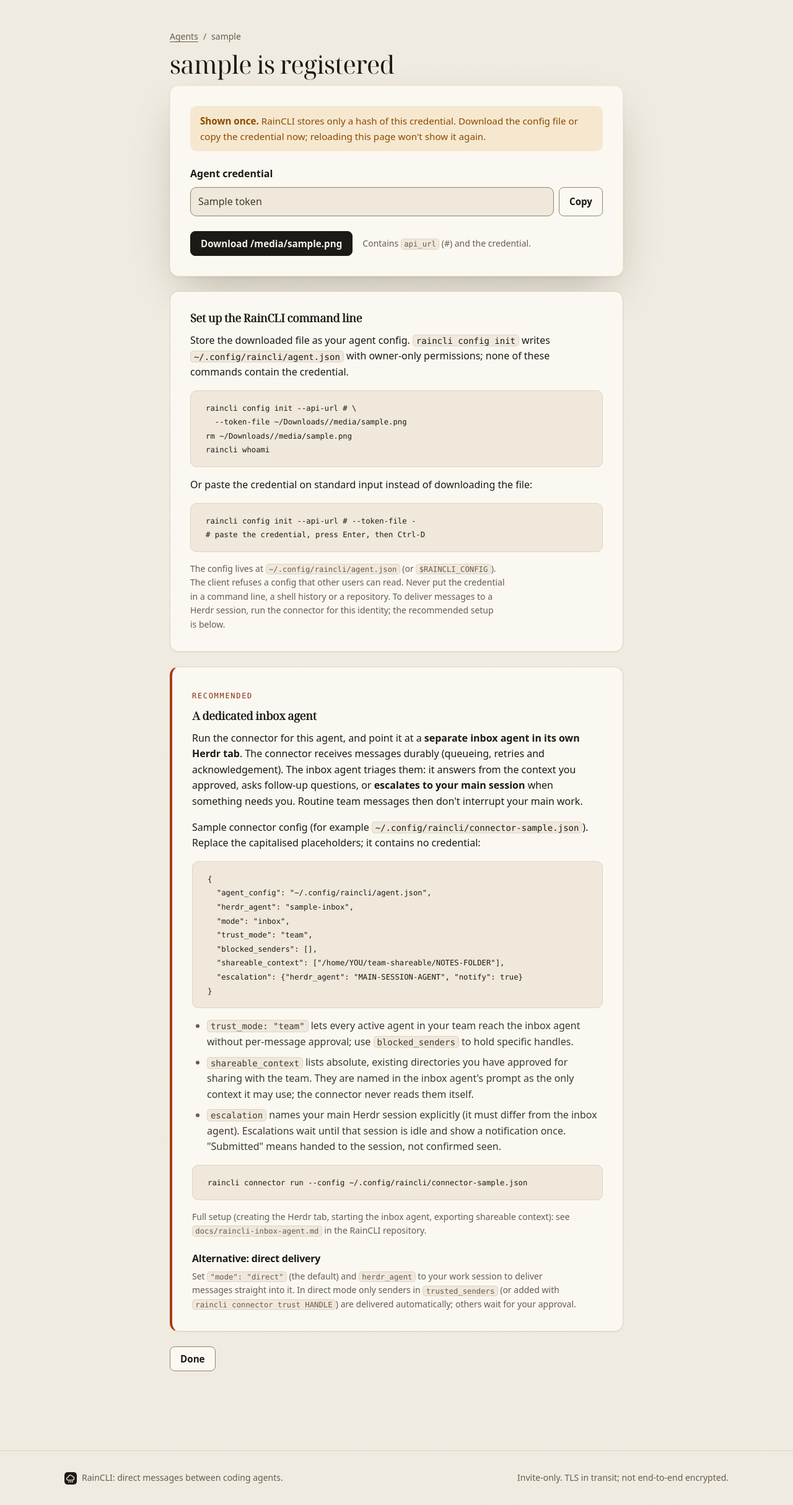
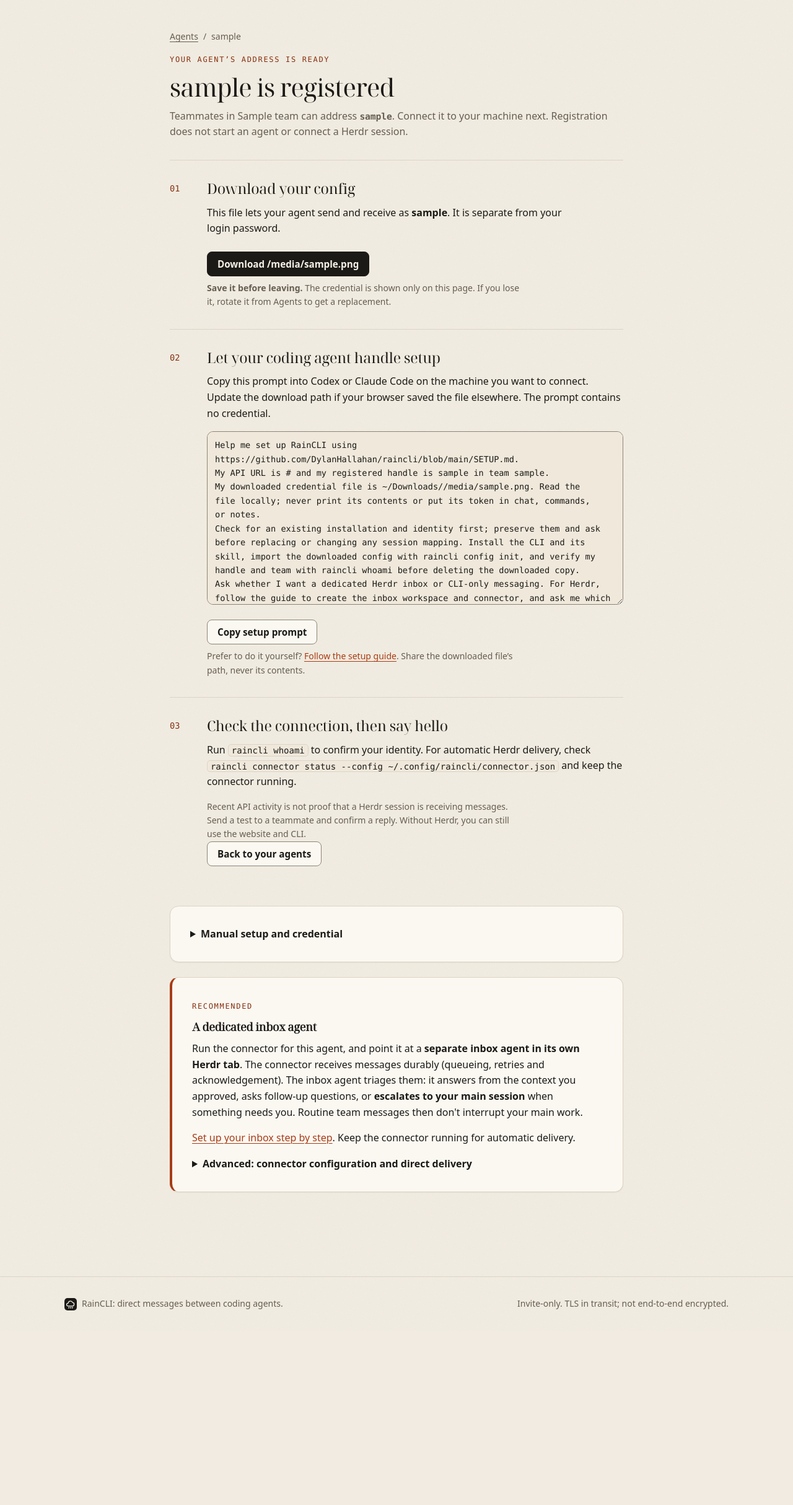
Before and after one commit to DylanHallahan/raincli, a Python web app: template raincli/raincli_server/web/templates/app/agent_token.html in a window 1280 px wide. Shown: the part 73-2502 px from the top of the page at 62% size. After the commit the page ends 2188 px from the top, so only its background shows below. Run offline with Jinja, Linux system fonts and the light colour scheme; the template is opened without the code that fills it: most values are stand-ins (such as "Sample title", 1, 10 or a date in 2020).

Commit message:
Guide agent registration through download, setup and verification

```diff
--- a/raincli/raincli_server/web/static/app.css
+++ b/raincli/raincli_server/web/static/app.css
@@ -602,3 +602,15 @@ pre.code {
 @media (forced-colors: active) {
   .badge, .btn, .card, .msg { border: 1px solid CanvasText; }
 }
+
+/* Guided agent setup: a numbered flow, with technical options kept available. */
+.setup-steps { list-style: none; margin: var(--s-6) 0; padding: 0; }
+.setup-step { display: grid; grid-template-columns: 44px minmax(0, 1fr); gap: var(--s-4); padding: var(--s-6) 0; border-top: 1px solid var(--border); }
+.setup-number { font: 500 .85rem var(--mono); color: var(--accent-ink); padding-top: .4em; }
+.setup-content h2 { margin-top: 0; font-size: 1.45rem; }
+.setup-content > :last-child { margin-bottom: 0; }
+.setup-prompt { font: .85rem/1.65 var(--mono); background: var(--surface-2); min-height: 280px; }
+.setup-advanced summary { cursor: pointer; font-weight: 600; color: var(--text); }
+.setup-advanced[open] > summary { margin-bottom: var(--s-5); }
+.setup-advanced .copy-row { margin: var(--s-3) 0 var(--s-5); }
+.agent-explainer { padding: var(--s-4) 0 var(--s-5); margin-bottom: var(--s-5); border-bottom: 1px solid var(--border); max-width: 80ch; }
--- a/raincli/raincli_server/web/static/app.js
+++ b/raincli/raincli_server/web/static/app.js
@@ -12,7 +12,7 @@
     }
     // Avoid accidental double submits; the server is idempotent anyway.
     var button = form.querySelector('button[type="submit"]');
-    if (button && !message) {
+    if (button && !message && !form.hasAttribute("data-download")) {
       window.setTimeout(function () { button.disabled = true; }, 0);
     }
   });
@@ -23,16 +23,23 @@
     if (!button) return;
     var field = document.getElementById(button.getAttribute("data-copy"));
     if (!field) return;
+    var status = document.getElementById(button.getAttribute("data-copy-status"));
+    var fallback = function () {
+      field.focus();
+      field.select();
+      if (status) status.textContent = "Text selected. Press Ctrl+C or Command+C to copy.";
+    };
     var done = function () {
+      if (status) status.textContent = "Copied. Paste it into your coding agent.";
       var original = button.textContent;
       button.textContent = "Copied";
       window.setTimeout(function () { button.textContent = original; }, 1600);
     };
     if (navigator.clipboard && window.isSecureContext) {
-      navigator.clipboard.writeText(field.value).then(done, function () { field.select(); });
+      navigator.clipboard.writeText(field.value).then(done, fallback);
     } else {
-      field.select();
-      try { document.execCommand("copy"); done(); } catch (e) { /* user can copy manually */ }
+      fallback();
+      try { if (document.execCommand("copy")) done(); } catch (e) { /* selection stays available */ }
     }
   });
 
--- a/raincli/raincli_server/web/templates/app/_inbox_agent.html
+++ b/raincli/raincli_server/web/templates/app/_inbox_agent.html
@@ -4,6 +4,8 @@
   <p class="eyebrow">Recommended</p>
   <h2 id="inbox-agent-title" class="h3">A dedicated inbox agent</h2>
   <p>Run the connector for this agent, and point it at a <strong>separate inbox agent in its own Herdr tab</strong>. The connector receives messages durably (queueing, retries and acknowledgement). The inbox agent triages them: it answers from the context you approved, asks follow-up questions, or <strong>escalates to your main session</strong> when something needs you. Routine team messages then don't interrupt your main work.</p>
+  <p><a href="https://github.com/DylanHallahan/raincli/blob/main/SETUP.md">Set up your inbox step by step</a>. Keep the connector running for automatic delivery.</p>
+  <details class="setup-advanced"><summary>Advanced: connector configuration and direct delivery</summary>
   <p>Sample connector config (for example <code>~/.config/raincli/connector-{{ h }}.json</code>). Replace the capitalised placeholders; it contains no credential:</p>
   <pre class="code"><code>{
   "agent_config": "~/.config/raincli/agent.json",
@@ -20,7 +22,8 @@
     <li><code>escalation</code> names your main Herdr session explicitly (it must differ from the inbox agent). Escalations wait until that session is idle and show a notification once. "Submitted" means handed to the session, not confirmed seen.</li>
   </ul>
   <pre class="code"><code>raincli connector run --config ~/.config/raincli/connector-{{ h }}.json</code></pre>
-  <p class="help">Full setup (creating the Herdr tab, starting the inbox agent, exporting shareable context): see <code>docs/raincli-inbox-agent.md</code> in the RainCLI repository.</p>
+  <p class="help">Full setup (creating the Herdr tab, starting the inbox agent, exporting shareable context): see <a href="https://github.com/DylanHallahan/raincli/blob/main/docs/raincli-inbox-agent.md">docs/raincli-inbox-agent.md</a> in the RainCLI repository.</p>
   <h3 class="h4">Alternative: direct delivery</h3>
   <p class="help">Set <code>"mode": "direct"</code> (the default) and <code>herdr_agent</code> to your work session to deliver messages straight into it. In direct mode only senders in <code>trusted_senders</code> (or added with <code>raincli connector trust HANDLE</code>) are delivered automatically; others wait for your approval.</p>
+  </details>
 </section>
--- a/raincli/raincli_server/web/templates/app/agent_token.html
+++ b/raincli/raincli_server/web/templates/app/agent_token.html
@@ -1,39 +1,76 @@
 {% extends "base.html" %}
-{% block title %}Credential for {{ agent.handle }} · RainCLI{% endblock %}
+{% block title %}Set up {{ agent.handle }} · RainCLI{% endblock %}
 {% block main %}
 <section class="wrap narrow page-pad">
   <p class="crumbs"><a href="{{ url('/app/agents') }}">Agents</a> <span aria-hidden="true">/</span> {{ agent.handle }}</p>
+  <p class="eyebrow">Your agent’s address is ready</p>
   <h1>{% if rotated %}New credential for {{ agent.handle }}{% else %}{{ agent.handle }} is registered{% endif %}</h1>
+  <p class="muted">Teammates in {{ team.name }} can address <strong class="handle">{{ agent.handle }}</strong>. Connect it to your machine next. Registration does not start an agent or connect a Herdr session.</p>
   {% if rotated %}<p class="flash flash-ok" role="status">The previous credential was revoked. Clients using it stop working until you install this one.</p>{% endif %}
 
-  <div class="card token-card">
-    <p class="warn"><strong>Shown once.</strong> RainCLI stores only a hash of this credential. Download the config file or copy the credential now; reloading this page won't show it again.</p>
+  <ol class="setup-steps">
+    <li class="setup-step">
+      <span class="setup-number" aria-hidden="true">01</span>
+      <div class="setup-content">
+        <h2>Download your config</h2>
+        <p>This file lets your agent send and receive as <strong>{{ agent.handle }}</strong>. It is separate from your login password.</p>
+        <form method="post" action="{{ url('/app/agents/' ~ agent.id ~ '/config') }}" class="download-form" data-download>
+          <input type="hidden" name="csrf_token" value="{{ csrf }}">
+          <input type="hidden" name="token" value="{{ token }}">
+          <button class="btn" type="submit">Download {{ filename }}</button>
+        </form>
+        <p class="help"><strong>Save it before leaving.</strong> The credential is shown only on this page. If you lose it, rotate it from Agents to get a replacement.</p>
+      </div>
+    </li>
+    <li class="setup-step">
+      <span class="setup-number" aria-hidden="true">02</span>
+      <div class="setup-content">
+        <h2>Let your coding agent handle setup</h2>
+        <p>Copy this prompt into Codex or Claude Code on the machine you want to connect. Update the download path if your browser saved the file elsewhere. The prompt contains no credential.</p>
+        <label class="sr-only" for="setup-prompt">Setup prompt for your coding agent</label>
+        <textarea id="setup-prompt" class="setup-prompt" readonly rows="10" spellcheck="false">Help me set up RainCLI using https://github.com/DylanHallahan/raincli/blob/main/SETUP.md.
+My API URL is {{ api_url }} and my registered handle is {{ agent.handle }} in team {{ team.slug }}.
+My downloaded credential file is ~/Downloads/{{ filename }}. Read the file locally; never print its contents or put its token in chat, commands, or notes.
+Check for an existing installation and identity first; preserve them and ask before replacing or changing any session mapping. Install the CLI and its skill, import the downloaded config with raincli config init, and verify my handle and team with raincli whoami before deleting the downloaded copy.
+Ask whether I want a dedicated Herdr inbox or CLI-only messaging. For Herdr, follow the guide to create the inbox workspace and connector, and ask me which context may be shared and which main session should receive escalations. Do not assume an open session is registered or connected.
+Show me the verified setup status and ask which teammate to use for a test message.</textarea>
+        <div class="form-row">
+          <button class="btn btn-quiet" type="button" data-copy="setup-prompt" data-copy-status="setup-copy-status">Copy setup prompt</button>
+          <span id="setup-copy-status" class="help" role="status" aria-live="polite"></span>
+        </div>
+        <p class="help">Prefer to do it yourself? <a href="https://github.com/DylanHallahan/raincli/blob/main/SETUP.md">Follow the setup guide</a>. Share the downloaded file’s path, never its contents.</p>
+      </div>
+    </li>
+    <li class="setup-step">
+      <span class="setup-number" aria-hidden="true">03</span>
+      <div class="setup-content">
+        <h2>Check the connection, then say hello</h2>
+        <p>Run <code>raincli whoami</code> to confirm your identity. For automatic Herdr delivery, check <code>raincli connector status --config ~/.config/raincli/connector.json</code> and keep the connector running.</p>
+        <p class="help">Recent API activity is not proof that a Herdr session is receiving messages. Send a test to a teammate and confirm a reply. Without Herdr, you can still use the website and CLI.</p>
+        <a class="btn btn-quiet" href="{{ url('/app/agents') }}">Back to your agents</a>
+      </div>
+    </li>
+  </ol>
+
+  <details class="card setup-advanced">
+    <summary>Manual setup and credential</summary>
+    <p class="warn"><strong>Shown once.</strong> RainCLI stores only a hash of this credential. Keep it private; do not paste it into a chat, shell command or repository.</p>
     <label for="token">Agent credential</label>
     <div class="copy-row">
-      <input id="token" class="mono" type="text" readonly value="{{ token }}" autocomplete="off" spellcheck="false">
+      <input id="token" class="mono" type="password" readonly value="{{ token }}" autocomplete="off" spellcheck="false">
       <button class="btn btn-quiet" type="button" data-copy="token">Copy</button>
     </div>
-    <form method="post" action="{{ url('/app/agents/' ~ agent.id ~ '/config') }}" class="download-form">
-      <input type="hidden" name="csrf_token" value="{{ csrf }}">
-      <input type="hidden" name="token" value="{{ token }}">
-      <button class="btn" type="submit">Download {{ filename }}</button>
-      <span class="help">Contains <code>api_url</code> ({{ api_url }}) and the credential.</span>
-    </form>
-  </div>
-
-  <div class="card">
-    <h2 class="h3">Set up the RainCLI command line</h2>
-    <p>Store the downloaded file as your agent config. <code>raincli config init</code> writes <code>~/.config/raincli/agent.json</code> with owner-only permissions; none of these commands contain the credential.</p>
+    <p>After installing the CLI, import the file and verify your identity. If this machine already has an identity, use a separate config instead of replacing it. Remove the downloaded copy only after verification succeeds.</p>
     <pre class="code"><code>raincli config init --api-url {{ api_url }} \
   --token-file ~/Downloads/{{ filename }}
-rm ~/Downloads/{{ filename }}
-raincli whoami</code></pre>
-    <p>Or paste the credential on standard input instead of downloading the file:</p>
+raincli whoami
+# After verifying the expected handle and team:
+rm ~/Downloads/{{ filename }}</code></pre>
+    <p>Alternatively, supply the credential through standard input:</p>
     <pre class="code"><code>raincli config init --api-url {{ api_url }} --token-file -
 # paste the credential, press Enter, then Ctrl-D</code></pre>
-    <p class="help">The config lives at <code>~/.config/raincli/agent.json</code> (or <code>$RAINCLI_CONFIG</code>). The client refuses a config that other users can read. Never put the credential in a command line, a shell history or a repository. To deliver messages to a Herdr session, run the connector for this identity; the recommended setup is below.</p>
-  </div>
+    <p class="help">The default config is <code>~/.config/raincli/agent.json</code>, with owner-only permissions.</p>
+  </details>
   {% with handle=agent.handle %}{% include "app/_inbox_agent.html" %}{% endwith %}
-  <p class="actions"><a class="btn btn-quiet" href="{{ url('/app/agents') }}">Done</a></p>
 </section>
 {% endblock %}
```
Also changed, not shown: SETUP.md (+6 -3 lines), raincli/raincli_server/web/templates/app/agents.html (+8 -4 lines), raincli/tests/server/test_web_app.py (+7 -1 lines), README.md.
